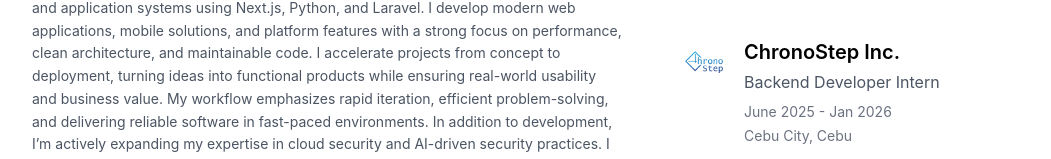
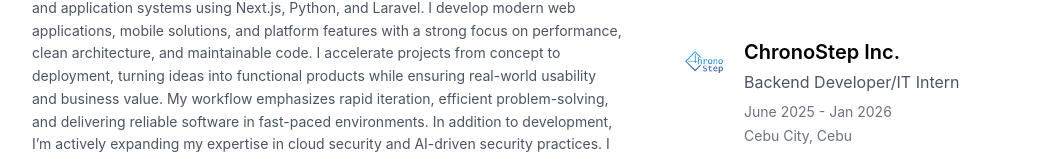
Before and after one commit to gakhd625/gerleyy-portfolio, a Next.js app: page / in a window 1280 px wide. Shown: the part 250-409 px from the top of the page, without its empty margins (0-1051 px from the left). Built offline with nearby package versions, Linux system fonts and the light colour scheme.

Commit message:
Update role title for ChronoStep Inc. internship

```diff
--- a/data/portfolio.ts
+++ b/data/portfolio.ts
@@ -21,7 +21,7 @@ export const portfolioData = {
     },
     {
       company: "ChronoStep Inc.",
-      role: "Backend Developer Intern",
+      role: "Backend Developer/IT Intern",
       period: "June 2025 - Jan 2026",
       logo: "/company-logos/chronostep-logo.png",
       location: "Cebu City, Cebu"
```
